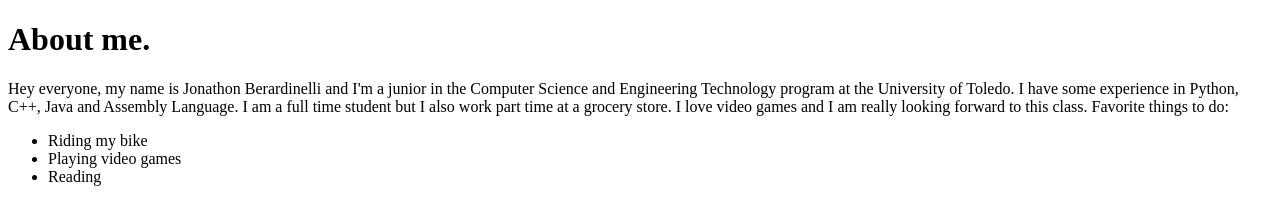
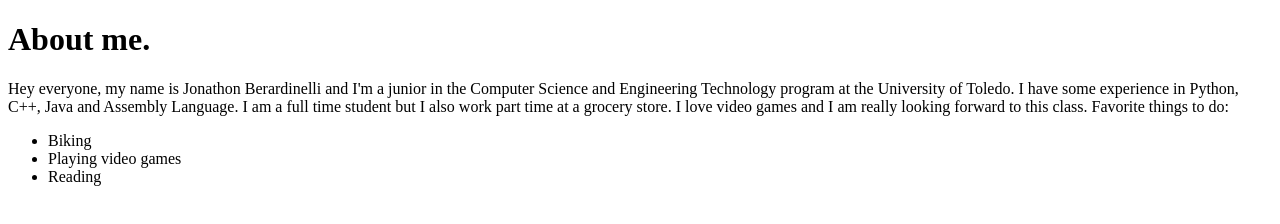
Before and after one commit to jberard014/jberardinelli-github, a plain HTML site: page Documents/About-Me/index.html in a window 1280 px wide. Drawn offline with Linux system fonts and the light colour scheme.

Commit message:
Update index.html

```diff
--- a/Documents/About-Me/index.html
+++ b/Documents/About-Me/index.html
@@ -13,7 +13,7 @@
   forward to this class.
   Favorite things to do: </p>
   <ul class="intrests-list">
-  <li>Riding my bike</li>
+  <li>Biking</li>
   <li>Playing video games</li>
   <li>Reading</li>
   </ul>
```
